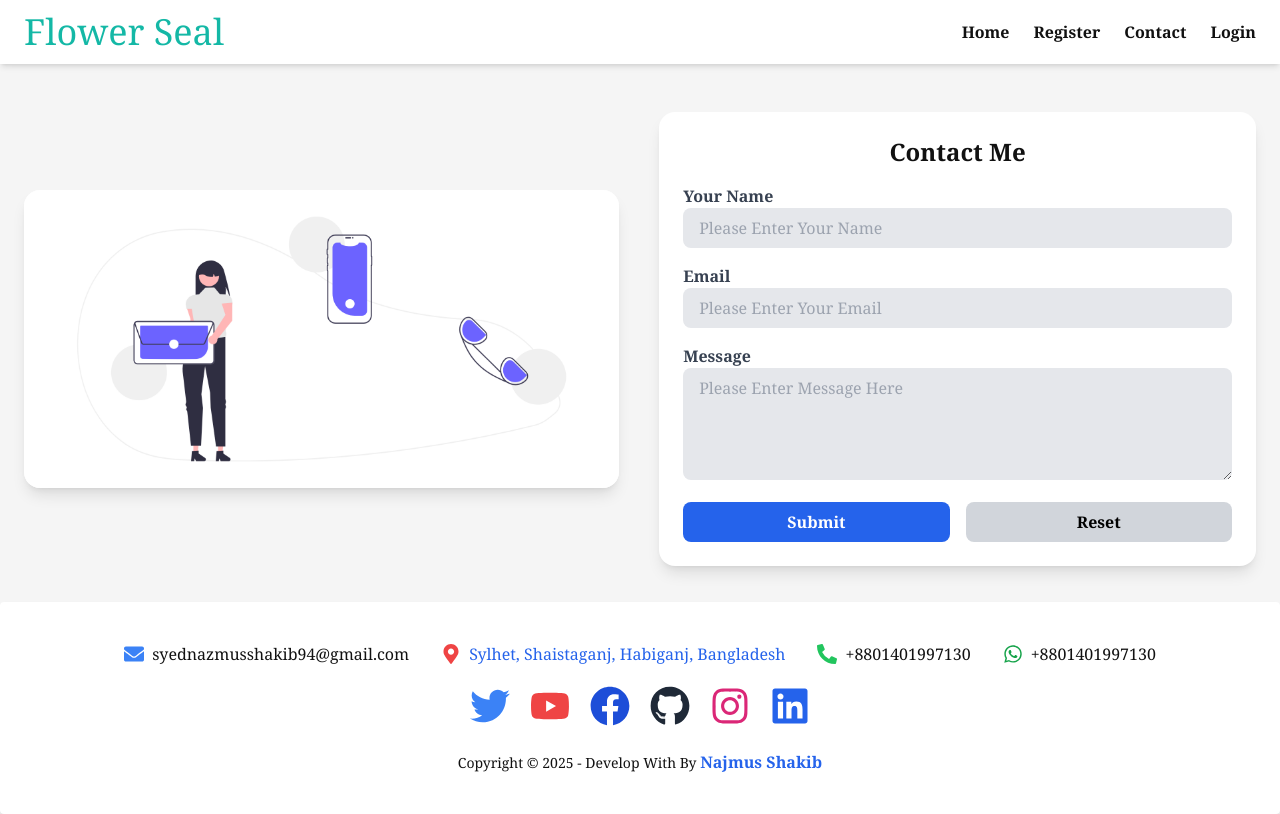
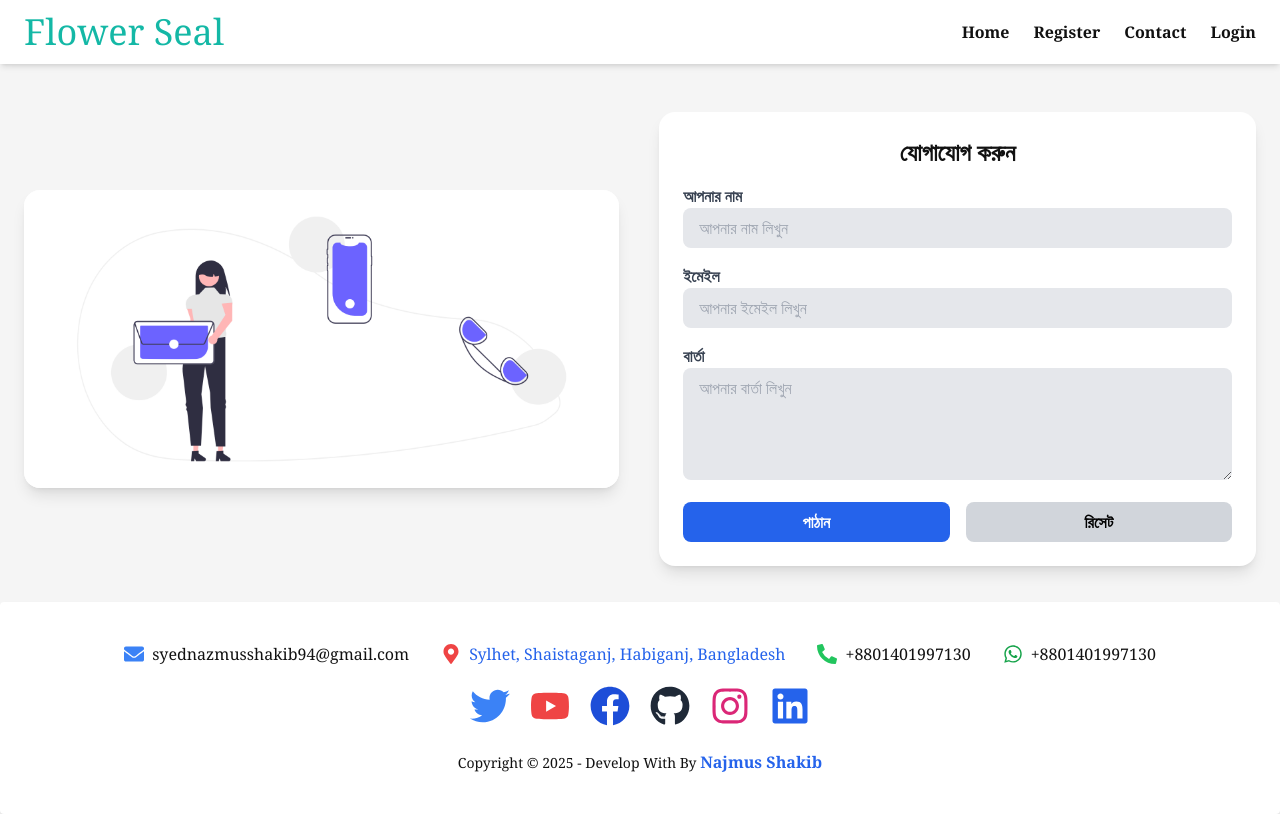
Before and after one commit to najmus-shakib01/Flower-Sell-Frontend, a React (Vite) app: page /contact in a window 1280 px wide. Built offline with nearby package versions, Linux system fonts and the light colour scheme; no server answers.

Commit message:
feat(contact): email validation check

```diff
--- a/src/Components/UNAUTHENTICATION/Contact/Contact.jsx
+++ b/src/Components/UNAUTHENTICATION/Contact/Contact.jsx
@@ -25,11 +25,18 @@ const Contact = () => {
       const response = await fetch(
         `https://apilayer.net/api/check?access_key=${emailValidation}&email=${email}`
       );
+
+      if (!response.ok) {
+        throw new Error("Email validation service failed");
+      }
+
       const data = await response.json();
+      console.log("Email Validation Data:", data);
 
       if (!data.format_valid || !data.smtp_check || data.disposable) {
-        throw new Error("Please provide a valid and active email address");
+        throw new Error("দয়া করে একটি সঠিক ও সক্রিয় ইমেইল ঠিকানা প্রদান করুন");
       }
+
       return true;
     } catch (error) {
       console.error("Email validation error:", error);
@@ -43,6 +50,7 @@ const Contact = () => {
 
     try {
       await validateEmail(formData.email);
+
       const response = await fetch(`${baseUrl}/flower/contact/`, {
         method: "POST",
         headers: {
@@ -51,19 +59,15 @@ const Contact = () => {
         body: JSON.stringify(formData),
       });
 
-      const data = await response.json();
-
       if (!response.ok) {
-        throw new Error(data.error || "Failed to send message!");
+        const errorData = await response.json();
+        throw new Error(errorData.error || "বার্তা পাঠাতে ব্যর্থ হয়েছে!");
       }
 
-      toast.success(
-        "✅ Message Sent Successfully! Check your email for confirmation",
-        {
-          duration: 5000,
-          position: "top-right",
-        }
-      );
+      toast.success("✅ আপনার বার্তা সফলভাবে পাঠানো হয়েছে! ইমেইল চেক করুন", {
+        duration: 5000,
+        position: "top-right",
+      });
 
       setFormData({ name: "", email: "", message: "" });
     } catch (error) {
@@ -84,47 +88,47 @@ const Contact = () => {
       </Helmet>
       <div className="w-full md:w-1/2">
         <div className="bg-white shadow-lg rounded-2xl overflow-hidden">
-          <img className="w-full" src="/contact.png" alt="Contact Image" />
+          <img className="w-full" src="/contact.png" alt="Contact" />
         </div>
       </div>
 
       <div className="w-full md:w-1/2 bg-white shadow-lg rounded-2xl p-6">
-        <h3 className="text-center text-2xl font-bold mb-4">Contact Me</h3>
+        <h3 className="text-center text-2xl font-bold mb-4">যোগাযোগ করুন</h3>
 
         <form onSubmit={handleSubmit} className="space-y-4">
           <div>
-            <label className="block text-gray-700 font-bold">Your Name</label>
+            <label className="block text-gray-700 font-bold">আপনার নাম</label>
             <input
               type="text"
               name="name"
               value={formData.name}
               onChange={handleChange}
               className="w-full px-4 py-2 rounded-lg focus:outline-none focus:ring-2 focus:ring-blue-400 bg-gray-200"
-              placeholder="Please Enter Your Name"
+              placeholder="আপনার নাম লিখুন"
               required
             />
           </div>
           <div>
-            <label className="block text-gray-700 font-bold">Email</label>
+            <label className="block text-gray-700 font-bold">ইমেইল</label>
             <input
               type="email"
               name="email"
               value={formData.email}
               onChange={handleChange}
               className="w-full px-4 py-2 rounded-lg focus:outline-none focus:ring-2 focus:ring-blue-400 bg-gray-200"
-              placeholder="Please Enter Your Email"
+              placeholder="আপনার ইমেইল লিখুন"
               required
             />
           </div>
           <div>
-            <label className="block text-gray-700 font-bold">Message</label>
+            <label className="block text-gray-700 font-bold">বার্তা</label>
             <textarea
               name="message"
               value={formData.message}
               onChange={handleChange}
               className="w-full px-4 py-2 rounded-lg focus:outline-none focus:ring-2 focus:ring-blue-400 bg-gray-200"
               rows="4"
-              placeholder="Please Enter Message Here"
+              placeholder="আপনার বার্তা লিখুন"
               required
             />
           </div>
@@ -134,14 +138,14 @@ const Contact = () => {
               className="w-1/2 bg-blue-600 text-white py-2 rounded-lg font-bold hover:bg-blue-700 transition"
               disabled={loading}
             >
-              {loading ? "Sending..." : "Submit"}
+              {loading ? "পাঠানো হচ্ছে..." : "পাঠান"}
             </button>
             <button
               type="reset"
               onClick={() => setFormData({ name: "", email: "", message: "" })}
               className="w-1/2 bg-gray-300 text-black py-2 rounded-lg font-bold hover:bg-gray-400 transition"
             >
-              Reset
+              রিসেট
             </button>
           </div>
         </form>
```
